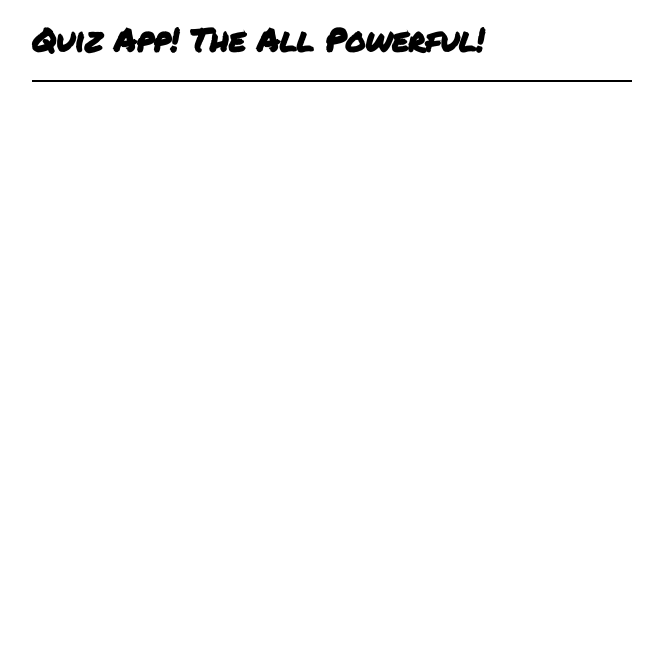
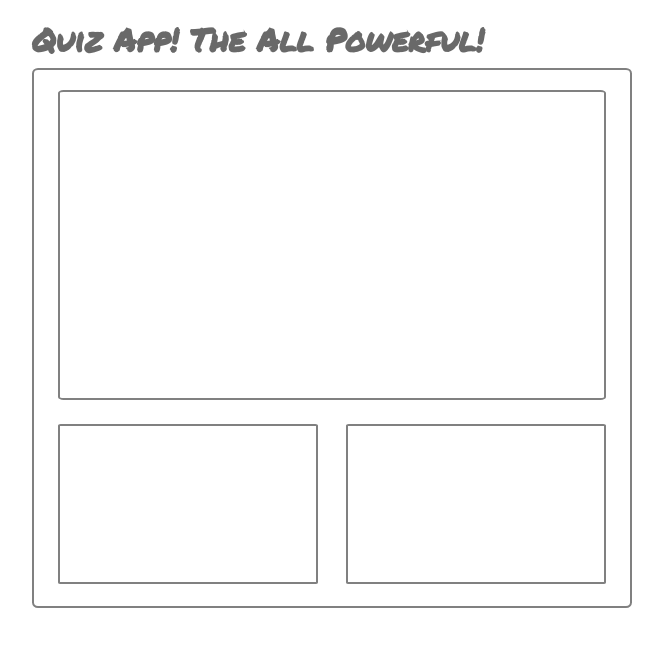
Before and after one commit to arirobbins/QuizApp, a plain HTML site: page index.html in a window 1280 px wide. Shown: the whole page, without its empty margins (308-971 px from the left). Drawn offline with nearby package versions, Linux system fonts and the light colour scheme.

Commit message:
updated html/css

```diff
--- a/index.html
+++ b/index.html
@@ -13,8 +13,16 @@
         <header>
             <h1>Quiz App! The All Powerful!</h1>
         </header>
-        <main class="box">
+        <main class="large-box">
+            <div class="question-area">
 
+            </div>
+            <div class="score-area small-box">
+
+            </div>
+            <div class="answer-area small-box">
+
+            </div>
         </main>
     </div>
     <script src="https://code.jquery.com/jquery-3.1.1.js"></script>
--- a/main.css
+++ b/main.css
@@ -8,15 +8,53 @@ header {
     /*text-align: center;*/
 }
 
+h1 {
+    margin-bottom: 10px;
+    color: dimgray;
+}
+
 .container {
     width: 600px;
     height: 600px;
-    margin: 1px auto;
+    margin: 0px auto;
 }
 
-.box {
-    border: 1px solid black;
-    border-radius: 3%;
+.large-box {
+    display: inline-block;
+    border: 2px solid gray;
+    border-radius: 1%;
     width: 100%;
-    /*height: 100%;*/
+    height: 90%;
+    padding: 10px;
 }
+
+.question-area {
+    border: 2px solid gray;
+    border-radius: 1%;
+    width: 95%;
+    height: 60%;
+    margin: 10px auto;
+    padding: 10px;
+}
+
+.small-box {
+    border: 2px solid gray;
+    border-radius: 1%;
+    width: 45%;
+    height: 31%;
+    margin: 2.5%;
+    padding: 10px;
+    float: left;
+}
+
+.score-area {
+
+}
+
+.answer-area {
+
+}
+
+p {
+    font-family: 'Indie Flower', cursive;
+}
```
Also changed, not shown: quizAppWireframe.png.
